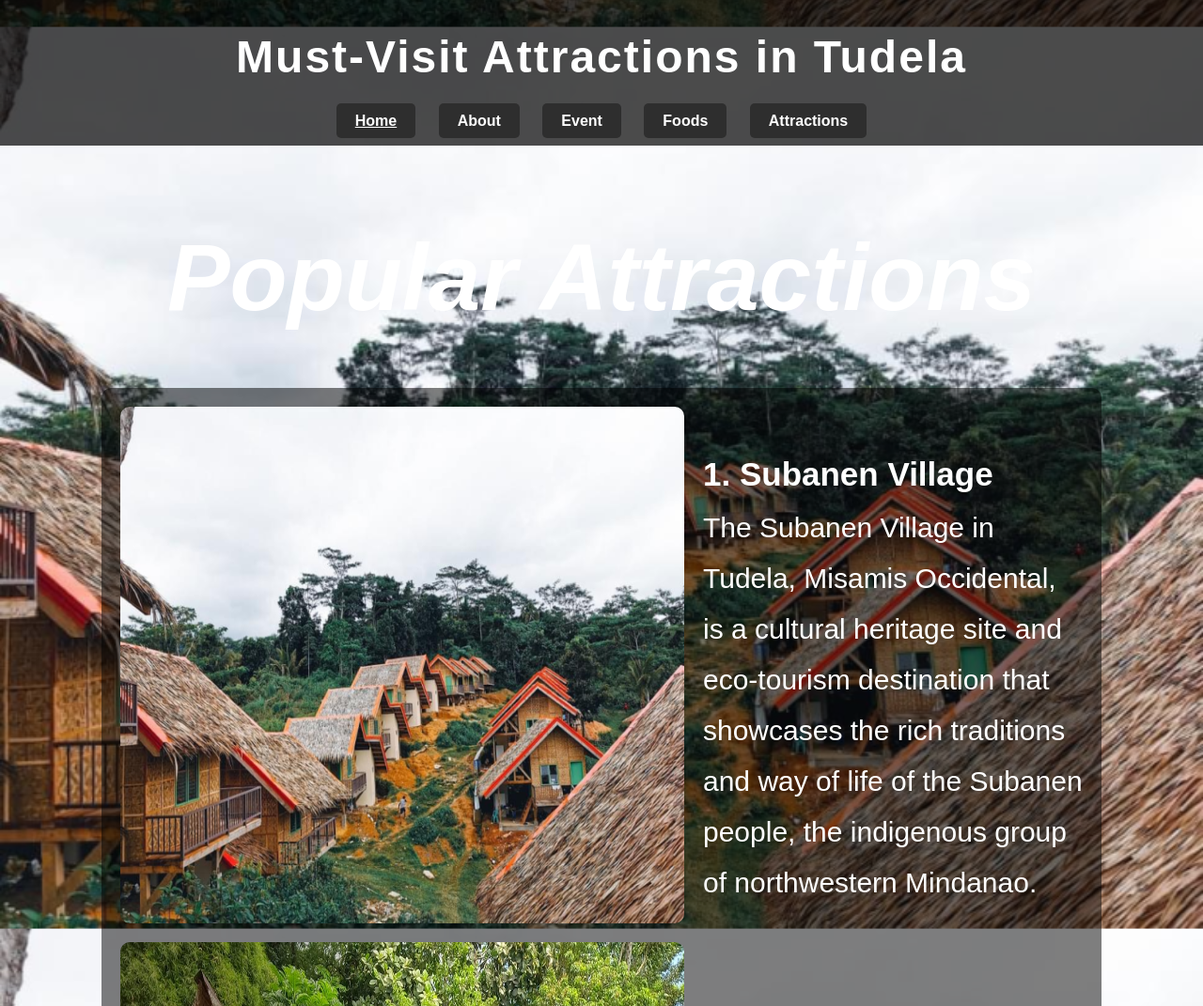
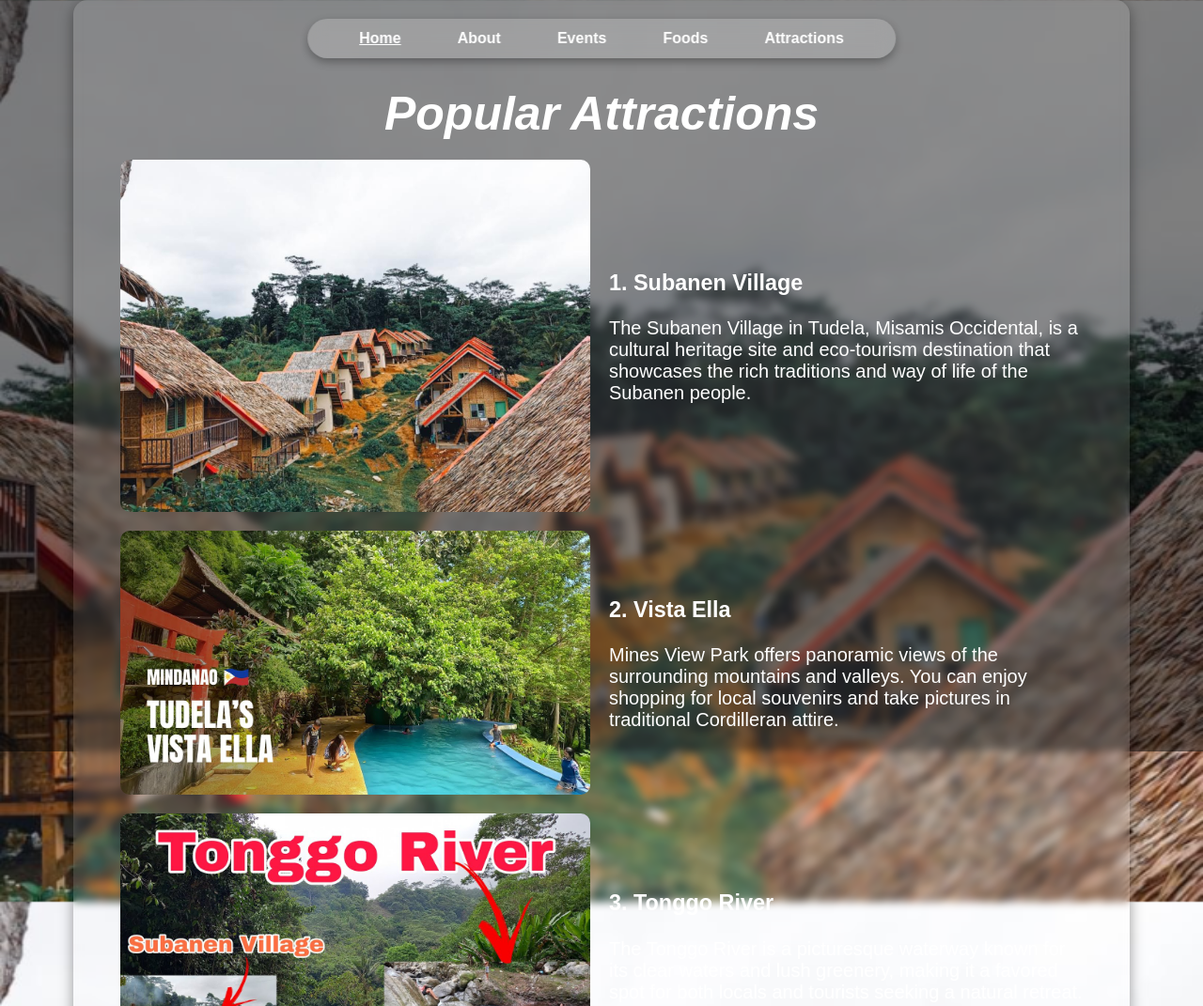
Before and after one commit to yankeith/Midterm_Exam, a plain HTML site: page attractions.html in a window 1280 px wide. Shown: the top 1071 px of the page at 94% size. Drawn offline with Linux system fonts and the light colour scheme.

Commit message:
Update attractions.html

```diff
--- a/attractions.html
+++ b/attractions.html
@@ -1,113 +1,142 @@
-
 <!DOCTYPE html>
 <html lang="en">
 <head>
     <meta charset="UTF-8">
     <meta name="viewport" content="width=device-width, initial-scale=1.0">
-    <title>Welcome to Municipality of Tudela</title>
+    <title>Must-Visit Attractions in Tudela</title>
     <style>
+        /* General Styles */
         body {
             font-family: 'Arial', sans-serif;
             margin: 0;
             padding: 0;
             background: url('1.png') no-repeat center center fixed;
             background-size: cover;
-            background-position: center center;
-            background-attachment: fixed;
-            color: #333;
-            transition: background 0.5s ease;
-        }
-        header {
-            background: rgba(0, 0, 0, 0.7);
-            padding: 1px;
-            text-align: center;
             color: white;
-        }
-        header h1 {
-            font-size: 3em;
-            letter-spacing: 2px;
-        }
-        nav ul {
-            list-style-type: none;
-            padding: 0;
+            display: flex;
+            align-items: center;
+            justify-content: center;
             text-align: center;
         }
-        nav ul li {
-            display: inline;
-            margin: 10px;
+
+        /* Gradient Overlay */
+        .overlay {
+            position: absolute;
+            top: 0;
+            left: 0;
+            width: 100%;
+            height: 100%;
+            background: rgba(0, 0, 0, 0.5);
         }
-        nav ul li a {
+
+        /* Navigation Bar */
+        .navbar {
+            position: fixed;
+            top: 20px;
+            left: 50%;
+            transform: translateX(-50%);
+            background: rgba(255, 255, 255, 0.2);
+            padding: 12px 25px;
+            border-radius: 50px;
+            backdrop-filter: blur(10px);
+            box-shadow: 0 4px 10px rgba(0, 0, 0, 0.3);
+            display: flex;
+            z-index: 1000;
+        }
+
+        .navbar ul {
+            list-style: none;
+            padding: 0;
+            margin: 0;
+            display: flex;
+        }
+
+        .navbar ul li {
+            margin: 0 15px;
+        }
+
+        .navbar ul li a {
+            text-decoration: none;
             color: white;
-            text-decoration: none;
             font-weight: bold;
-            padding: 10px 20px;
-            background: #2E2E2E;
-            border-radius: 5px;
-            transition: background 0.3s;
+            padding: 8px 15px;
+            border-radius: 30px;
+            transition: all 0.3s;
         }
-        nav ul li a:hover {
-            background: #87CEEB;
+
+        .navbar ul li a:hover {
+            background: #ffcc00;
+            color: black;
         }
+
+        /* Hero Section */
         .hero {
-            text-align: center;
-            margin-top: 50px;
-            color: white;
-            border-radius: 10px;
+            max-width: 80%;
+            padding: 50px;
+            background: rgba(255, 255, 255, 0.1);
+            border-radius: 15px;
+            backdrop-filter: blur(5px);
+            box-shadow: 0 4px 15px rgba(0, 0, 0, 0.4);
         }
+
         .hero h2 {
-            font-size: 100px;
-            margin-bottom: 20px;
+            font-size: 50px;
+            margin-bottom: 10px;
         }
-        .hero p {
-            font-size: 30px;
-            line-height: 1.8;
-        }
+
         .attractions-list {
             text-align: left;
-            font-size: 25px;
-            margin-top: 40px;
-            display: inline-block;
-            padding: 20px;
-            background-color: rgba(0, 0, 0, 0.5);
-            border-radius: 10px;
-            width: 80%;
+            font-size: 20px;
+            margin-top: 20px;
         }
-        .attractions-list h3 {
-            font-size: 35px;
-            margin-bottom: 10px;
-        }
+
         .attraction-item {
             display: flex;
             align-items: center;
             margin-bottom: 20px;
         }
+
         .attraction-item img {
-            width: 600px;
-            height: 550px;
+            width: 500px;
+            height: auto;
             margin-right: 20px;
             border-radius: 10px;
         }
-        .attraction-item p {
-            margin: 0;
+
+        /* Responsive Design */
+        @media (max-width: 768px) {
+            .hero {
+                max-width: 90%;
+                padding: 30px;
             }
 
+            .attraction-item {
+                flex-direction: column;
+                text-align: center;
+            }
+
+            .attraction-item img {
+                width: 90%;
+                margin-bottom: 10px;
+            }
+        }
     </style>
 </head>
 <body>
+    <div class="overlay"></div>
 
-    <header>
-        <h1>Must-Visit Attractions in Tudela</h1>
-        <nav>
+    <!-- Navigation Bar -->
+    <nav class="navbar">
         <ul>
             <li><a href="index.html"><u>Home</u></a></li>
             <li><a href="about.html">About</a></li>
-                <li><a href="events.html">Event</a></li>
+            <li><a href="events.html">Events</a></li>
             <li><a href="food.html">Foods</a></li>
             <li><a href="attractions.html">Attractions</a></li>
         </ul>
     </nav>
-    </header>
 
+    <!-- Hero Section -->
     <div class="hero">
         <h2><i>Popular Attractions</i></h2>
         <div class="attractions-list">
@@ -115,7 +144,7 @@
                 <img src='1.png' alt="Subanen Village">
                 <div>
                     <h3>1. Subanen Village</h3>
-                    <p>The Subanen Village in Tudela, Misamis Occidental, is a cultural heritage site and eco-tourism destination that showcases the rich traditions and way of life of the Subanen people, the indigenous group of northwestern Mindanao.</p>
+                    <p>The Subanen Village in Tudela, Misamis Occidental, is a cultural heritage site and eco-tourism destination that showcases the rich traditions and way of life of the Subanen people.</p>
                 </div>
             </div>
             <div class="attraction-item">
@@ -129,18 +158,17 @@
                 <img src='3.jpg' alt="Tonggo River">
                 <div>
                     <h3>3. Tonggo River</h3>
-                    <p> The Tonggo River, is a picturesque waterway located in Sitio Tonggo, Barangay Namut, within the municipality of Tudela, Misamis Occidental, Philippines. This river is renowned for its clear, refreshing waters and the lush greenery that surrounds it, making it a favored spot for both locals and tourists seeking a natural retreat.</p>
+                    <p>The Tonggo River is a picturesque waterway known for its clear waters and lush greenery, making it a favored spot for both locals and tourists seeking a natural retreat.</p>
                 </div>
             </div>
             <div class="attraction-item">
-                <img src= '4.jpg' alt="Blue Lagoon">
+                <img src='4.jpg' alt="Blue Lagoon">
                 <div>
                     <h3>4. Blue Lagoon</h3>
-                    <p>The Blue Lagoon, also known as the Crystal Blue Lagoon, is a hidden gem located in Sitio Tonggo, Barangay Namut, within the municipality of Tudela, Misamis Occidental, Philippines. This natural attraction is celebrated for its clear, azure waters and the serene environment that envelops it, making it an ideal spot for visitors seeking tranquility and a close connection with nature.</p>
+                    <p>The Blue Lagoon, also known as the Crystal Blue Lagoon, is a hidden gem celebrated for its clear waters and serene environment, making it ideal for visitors seeking tranquility.</p>
                 </div>
             </div>
         </div>
     </div>
-
 </body>
 </html>
```
Lines whose indentation alone changed are shown as unchanged.
